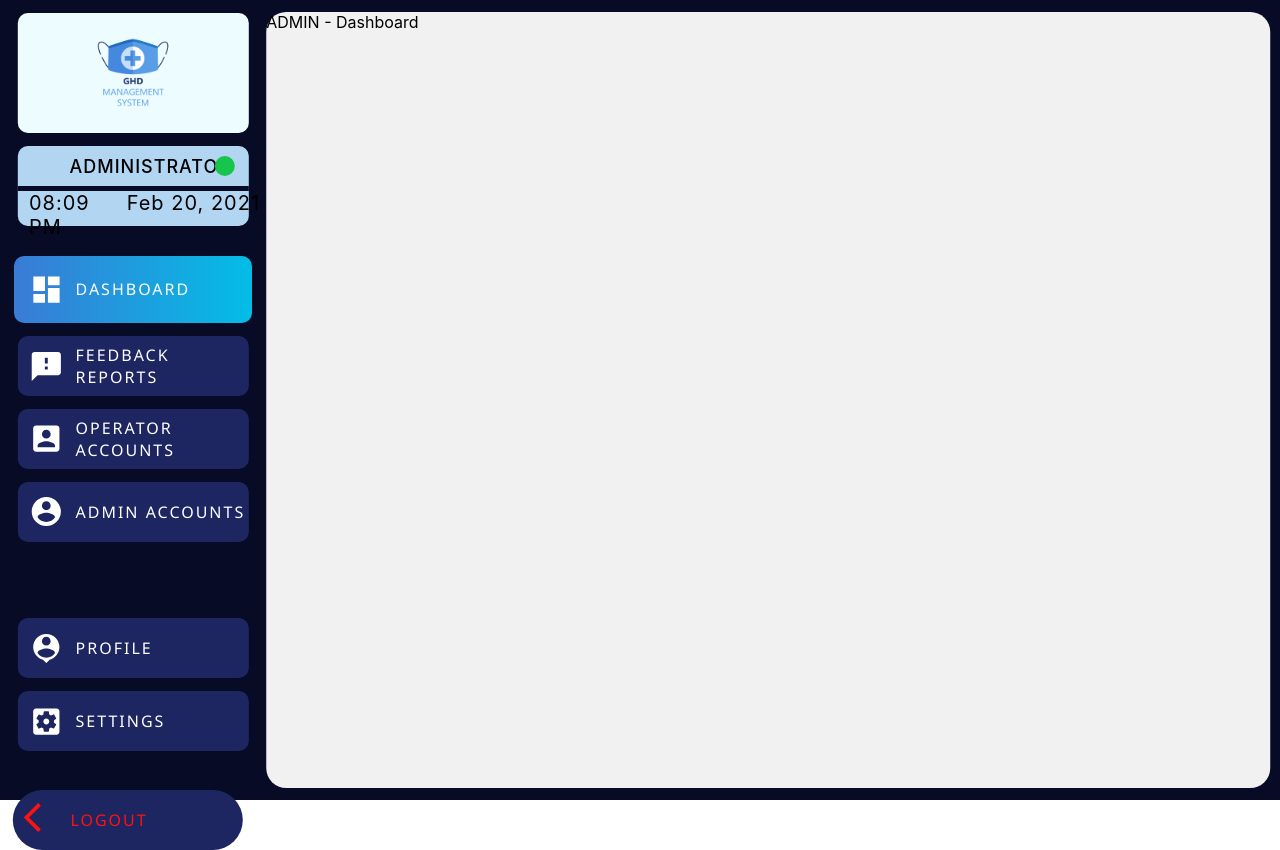
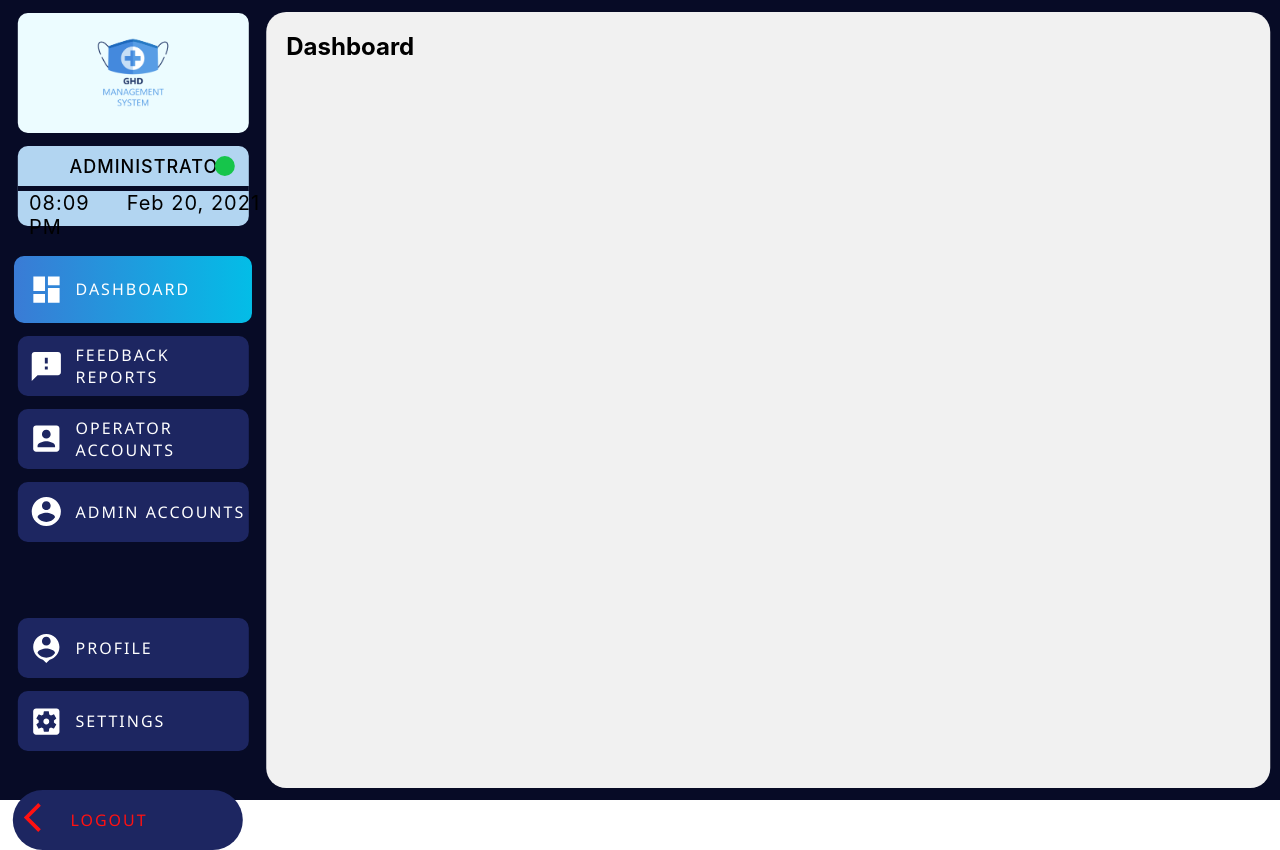
Before and after one commit to hvlhasanka/UOP_SE_Y3-PRCO303SL_COMPUTING_PROJECT, a React (Create React App) app in the folder Workspace/GHD_Management_System-Web_App-Client-Side/ghd-management-system/: page /admin/dashboard in a window 1280 px wide. Built offline with nearby package versions, Linux system fonts and the light colour scheme.

Commit message:
Web App - Dashboard Page - v1u1
- Updated user interface of the 'Dashboard Page'.
- Added new component, 'TabMainTItle'.

```diff
--- a/Workspace/GHD_Management_System-Web_App-Client-Side/ghd-management-system/src/components/heading-one/heading-one.css
+++ b/Workspace/GHD_Management_System-Web_App-Client-Side/ghd-management-system/src/components/heading-one/heading-one.css
@@ -1,4 +1,4 @@
-/* Style sheet for Login Page */
+/* Style sheet for Heading One Component */
 
 .headingOne{
   font-size: 30px;
--- a/Workspace/GHD_Management_System-Web_App-Client-Side/ghd-management-system/src/components/heading-two/heading-two.css
+++ b/Workspace/GHD_Management_System-Web_App-Client-Side/ghd-management-system/src/components/heading-two/heading-two.css
@@ -1,4 +1,4 @@
-/* Style sheet for Login Page */
+/* Style sheet for Heading Two Component */
 
 .headingTwo{
   font-size: 20px;
--- /dev/null
+++ b/Workspace/GHD_Management_System-Web_App-Client-Side/ghd-management-system/src/components/tab-main-heading/tab-main-title.css
@@ -0,0 +1 @@
+/* Style sheet for Tab Main Title Component */
--- /dev/null
+++ b/Workspace/GHD_Management_System-Web_App-Client-Side/ghd-management-system/src/components/tab-main-heading/tab-main-title.js
@@ -0,0 +1,16 @@
+import React from 'react';
+
+import './tab-main-title.css';
+
+function TabMainTitle({
+  tabTitle,
+  className
+}) {
+
+  return(
+    <h2 className={`tab-title ${className}`}>{tabTitle}</h2>
+  );
+
+}
+
+export default TabMainTitle;
--- a/Workspace/GHD_Management_System-Web_App-Client-Side/ghd-management-system/src/pages/account/administrator-nav-page/dashboard-sub-page/dashboard-sub-page.css
+++ b/Workspace/GHD_Management_System-Web_App-Client-Side/ghd-management-system/src/pages/account/administrator-nav-page/dashboard-sub-page/dashboard-sub-page.css
@@ -16,3 +16,9 @@
   transform: translate(-50%, -50%);
   border-radius: 20px;
 }
+
+.tab-heading-title{
+  position: absolute;
+  top: 20px;
+  left: 20px;
+}
--- a/Workspace/GHD_Management_System-Web_App-Client-Side/ghd-management-system/src/pages/account/administrator-nav-page/dashboard-sub-page/dashboard-sub-page.js
+++ b/Workspace/GHD_Management_System-Web_App-Client-Side/ghd-management-system/src/pages/account/administrator-nav-page/dashboard-sub-page/dashboard-sub-page.js
@@ -2,6 +2,7 @@ import React from 'react';
 
 import './dashboard-sub-page.css';
 import NavPageSidebar from '../../nav-page-sidebar/nav-page-sidebar';
+import TabMainTitle from '../../../../components/tab-main-heading/tab-main-title';
 
 const DashboardSubPage = () => {
 
@@ -9,9 +10,7 @@ const DashboardSubPage = () => {
     <div className='dashboard-sub-page'>
       <NavPageSidebar sidebarRoleType="administrator">
         <div className="dashboard-content-card">
-          <p>
-            ADMIN - Dashboard
-          </p>
+          <TabMainTitle tabTitle="Dashboard" className="tab-heading-title" />
         </div>
       </NavPageSidebar>
     </div>
--- a/Workspace/GHD_Management_System-Web_App-Client-Side/ghd-management-system/src/pages/auth/login/login.js
+++ b/Workspace/GHD_Management_System-Web_App-Client-Side/ghd-management-system/src/pages/auth/login/login.js
@@ -97,7 +97,7 @@ const Login = () => {
               <form className="login__form" onSubmit={handleSubmit(onLoginFormSubmit)}>
                 <Grid container justify="center" spacing={2}>
                   <Grid item xs={12}>
-                    <HeadingOne className="login__login-heading" headingTitle="Login" />
+                    <HeadingOne className="login__login-heading" headingTitle="Log in to your account" />
                   </Grid>
                   <Grid item xs={12}>
 
```
